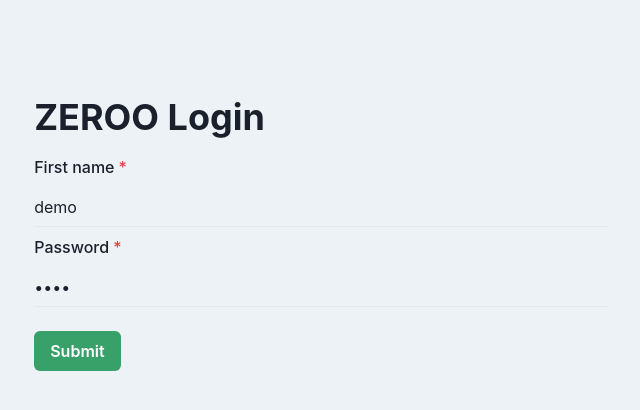
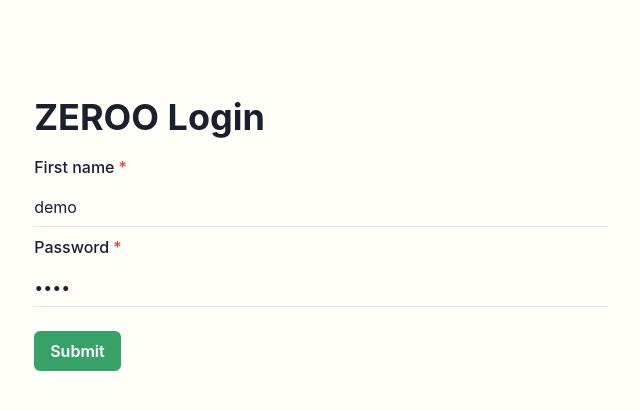
Before and after one commit to tawanorg/hackathon-buildwithai, a Next.js app: page / in a window 1280 px wide. Shown: the top 410 px of the page, without its empty margins (319-959 px from the left). Built offline with nearby package versions, Linux system fonts and the light colour scheme.

Commit message:
fix: changed bg

```diff
--- a/pages/_app.js
+++ b/pages/_app.js
@@ -1,10 +1,8 @@
 import { Box, extendTheme, ChakraProvider } from "@chakra-ui/react"
 
 const colors = {
-  brand: {
-    900: "#1a365d",
-    800: "#153e75",
-    700: "#2a69ac",
+  gray: {
+    100: "#fffef8",
   },
 }
 const theme = extendTheme({ colors })
```
